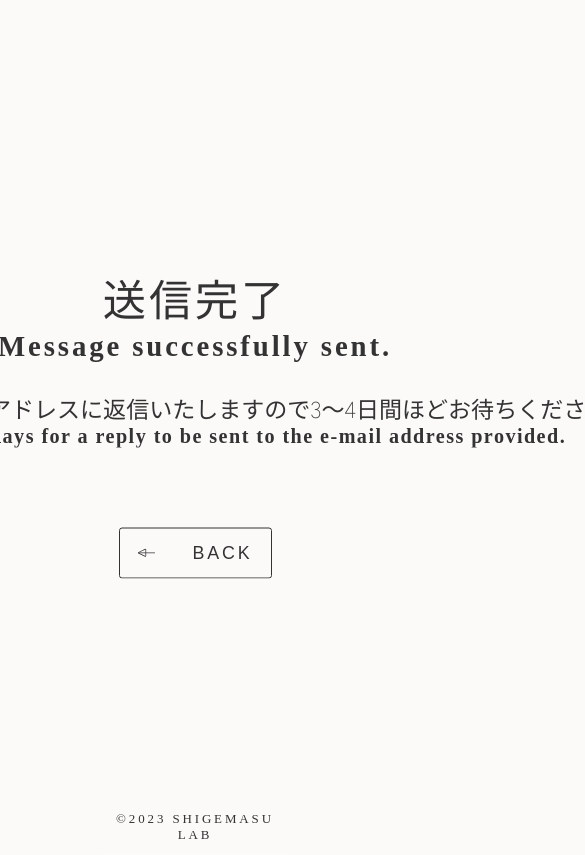
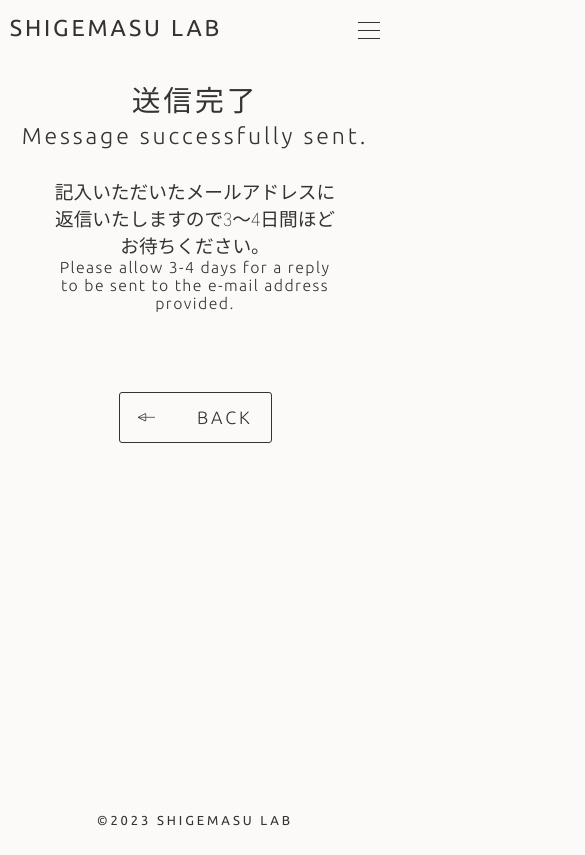
Before and after one commit to shigelab/shigelab, a website: page thanks.html in a window 390 px wide. Shown: the top 855 px of the page, 585 px wide, since content can reach past the window. Drawn offline with nearby package versions, Linux system fonts and the light colour scheme.

Commit message:
complite version1

```diff
--- a/css/contact.css
+++ b/css/contact.css
@@ -240,25 +240,23 @@ footer {
     background-color: #FCFAF9;
     text-align: center;
     color: #333333;
-    position: absolute;
-    top: 50%;
-    left: 50%;
-    transform: translate(-50%, -50%);
-    width: auto;
-    height: auto;
+    width: 100%;
+    height: 95vh;
 }
 
 .thanks h1 {
     font-family: 'Zen Kaku Gothic New', sans-serif;
     font-style: normal;
     font-weight: 200;
-    font-size: 1.5rem;
+    font-size: 1.3rem;
     letter-spacing: 0.1rem;
+    margin: 20% auto 1%;
 }
 
 .thanks h3 {
-    font-family: Andale Mono;
+    font-family: 'Ubuntu', sans-serif;
     letter-spacing: 0.1rem;
+    font-weight: 200;
     font-size: 1rem;
     margin: 2px auto 28px;
 }
@@ -268,11 +266,11 @@ footer {
     font-style: normal;
     font-weight: 200;
     font-size: 0.8rem;
-    width: 1080px;
 }
 
 .thanks h6 {
-    font-family: Andale Mono;
+    font-family: 'Ubuntu', sans-serif;
+    font-weight: 300;
     letter-spacing: 0.05rem;
     font-size: 0.7rem;
     margin-bottom: 80px;
@@ -290,16 +288,11 @@ footer {
 
 footer.thanks-footer {
     font-size: 0.45rem;
-    font-family: Andale Mono;
+    font-family: 'Ubuntu', sans-serif;
     letter-spacing: 0.1rem;
     color: #333333;
     background-color: #FCFAF9;
     text-align: center;
-    padding: 0.4rem;
-    position: absolute;
-    top: 98%;
-    left: 50%;
-    transform: translate(-50%, -50%);
 }
 
 @media screen and (max-width: 1080px) and (max-height: 1400px) {
@@ -321,6 +314,14 @@ footer.thanks-footer {
     .title h3 {
         font-size: 0.62rem;
     }
+    .thanks h5 {
+        width: 70%;
+        margin: 0 auto;
+    }
+    .thanks h6 {
+        width: 70%;
+        margin: 0 auto 80px;
+    }
 }
 
 @media screen and (max-width: 768px) {
@@ -338,6 +339,26 @@ footer.thanks-footer {
     div.normal {
         height: fit-content;
         margin: 0 8vw auto 8vw;
+    }
+
+    .thanks h1 {
+        font-size: 1rem;
+        margin: 20% auto 1%;
+    }
+
+    .thanks h3 {
+        font-size: 0.8rem;
+        margin: 2px auto 28px;
+    }
+
+
+    .thanks h5 {
+        font-size: 0.65rem;
+        width: 75%;
+    }
+    .thanks h6 {
+        font-size: 0.55rem;
+        width: 75%;
     }
 }
 
--- a/css/index.css
+++ b/css/index.css
@@ -740,7 +740,7 @@ footer {
     }
 
     .subtitle h3 {
-        font-size: 0.74rem;
+        font-size: 0.62rem;
     }
 
     .list {
--- a/css/news.css
+++ b/css/news.css
@@ -244,11 +244,11 @@ footer {
     }
 
     .title h2 {
-        font-size: 0.85rem;
+        font-size: 0.82rem;
     }
 
     .title h3{
-        font-size: 0.6rem;
+        font-size: 0.42rem;
     }
 
     .news-list {
--- a/css/report.css
+++ b/css/report.css
@@ -1,15 +1,19 @@
 @import url(https://fonts.googleapis.com/earlyaccess/notosansjp.css);
-@import url(https://fonts.googleapis.com/css2?family=Zen+Kaku+Gothic+New:wght@300;400;500;700&display=swap);
+@import url(https://fonts.googleapis.com/css2?family=Ubuntu:wght@300;400;500&family=Zen+Kaku+Gothic+New:wght@300;400;500;700&display=swap);
 
 * {
     margin: 0;
     padding: 0;
     overflow-x: auto;
+    box-sizing: border-box;
 }
 
-html {
+html, body {
     font-size: 180%;
     background-color: #FCFAF9;
+    height: 100%;
+    overflow-x: hidden;
+    position: relative;
 }
 
 
@@ -24,23 +28,28 @@ div.page {
     font-family: 'Zen Kaku Gothic New', sans-serif;
     font-weight: 300;
     font-style: normal;
-    /* background-color: red;*/
+    overflow: hidden;
+    position: relative;
 }
 
 div.normal {
-    margin: 0 12vw auto 12vw;
+    margin: 0 0 auto 12vw;
+}
+
+.content{
+    min-height: 65vh;
 }
 
 div.title {
     color: #333333;
     height: auto;
-    margin: 120px 0 30px;
+    margin: 10% 0 5%;
     text-align: left;
-    width: 920px;
+    width: 80%;
 }
 
 .title h2 {
-    font-size: 1.2rem;
+    font-size: 1rem;
     font-weight: 400;
     letter-spacing: 0.3rem;
     overflow: hidden;
@@ -77,10 +86,10 @@ div.title {
 }
 
 .title h3 {
-    font-family: Andale Mono;
+    font-family: 'Ubuntu', sans-serif;
     font-size: 0.7rem;
     font-style: normal;
-    font-weight: lighter;
+    font-weight: 300;
     text-align: right;
     margin: 0.5rem 0 0 0;
     letter-spacing: 0.1rem;
@@ -91,18 +100,18 @@ p {
     font-weight: 200;
     font-style: normal;
     font-size: 0.62rem;
-    width: 920px;
+    width: 80%;
     /* min-height: 80vh; */
 }
 
 .end {
-    width: 920px;
+    width: 80%;
     margin-top: 2rem;
 }
 
 button {
-    font-family: Andale Mono;
-    font-weight: normal;
+    font-family: 'Ubuntu', sans-serif;
+    font-weight: 300;
     font-style: normal;
     font-size: 0.85rem;
     background-color: transparent;
@@ -208,7 +217,7 @@ button.center {
 .btns {
     display: flex;
     justify-content: space-between;
-    width: 920px;
+    width: 80%;
     margin: 120px 0 40px;
 }
 
@@ -237,19 +246,119 @@ button.center {
     width: 45vw;
     height: auto;
     position: absolute;
-    right: -120px;
-    bottom: -80px;
+    right: 0;
+    bottom: 5%;
 }
-
-
 
 
 footer {
     font-size: 0.45rem;
-    font-family: Andale Mono;
+    font-family: 'Ubuntu', sans-serif;;
     letter-spacing: 0.1rem;
     color: #333333;
     background-color: #FCFAF9;
     text-align: center;
     padding: 0.4rem;
 }
+
+@media screen and (max-width: 1024px) {
+    .back-heart{
+        width: 50vw;
+        bottom: 10%;
+    }
+}
+
+@media screen and (max-width: 768px) {
+
+    .explain-text h3 {
+        width: 100%;
+        font-size: 1.2rem;
+    }
+
+    .explain-text h5 {
+        font-size: 0.8rem;
+    }
+
+    .explain-text p {
+        font-size: 0.6rem;
+    }
+
+    button {
+        width: 210px;
+        height: 70px;
+        font-size: 0.72rem;
+    }
+
+    div.title{
+        margin-top: 15%;
+    }
+
+    .title h2 {
+        font-size: 0.9rem;
+    }
+
+    .back-heart{
+        width: 60vw;
+        bottom: 15%;
+    }
+
+}
+
+@media screen and (max-width: 540px) {
+    button {
+        width: 180px;
+        height: 60px;
+        font-size: 0.72rem;
+    }
+
+    button .arrow {
+        width: 24px;
+        height: auto;
+    }
+
+    div.title{
+        margin-top: 20%;
+    }
+
+    .title h2 {
+        font-size: 0.85rem;
+    }
+
+    .title h3{
+        font-size: 0.6rem;
+    }
+
+    .back-heart{
+        width: 70vw;
+        bottom: 20%;
+    }
+}
+
+@media screen and (max-width: 380px) {
+    button {
+        font-size: 0.62rem;
+        width: 153px;
+        height: 51px;
+    }
+
+    button .arrow {
+        width: 18px;
+        height: auto;
+    }
+}
+
+@media screen and (max-width: 340px) {
+    .title h2 {
+        font-size: 0.75rem;
+    }
+
+    .title h3{
+        font-size: 0.55rem;
+    }
+
+    button {
+        padding: 4%;
+        width: fit-content;
+        height: fit-content;
+    }
+}
--- a/thanks.html
+++ b/thanks.html
@@ -6,10 +6,33 @@
     <meta name="viewport" content="width=device-width, initial-scale=1.0">
     <title>Complete</title>
     <link rel="stylesheet" type="text/css" href="css/contact.css">
+    <link rel="stylesheet" type="text/css" href="css/header.css">
+    <script src="https://cdnjs.cloudflare.com/ajax/libs/gsap/3.12.2/gsap.min.js"></script>
+    <script src="https://cdnjs.cloudflare.com/ajax/libs/gsap/3.12.2/ScrollTrigger.min.js"></script>
+    <script src="https://cdnjs.cloudflare.com/ajax/libs/gsap/3.12.2/ScrollToPlugin.min.js"></script>
     <script src="js/button_ani.js" defer></script>
+    <script src="js/responsive_header.js" defer></script>
 </head>
 
 <body>
+    <header class="header-anime header-bg">
+        <h1 class="headline"> SHIGEMASU LAB </h1>
+        <div class="responsive-btn">
+            <div class="menu-line1"></div>
+            <div class="menu-line2"></div>
+            <div class="menu-line3"></div>
+        </div>
+        <nav class="navi">
+            <ul class="navi-list">
+                <li class="nav-item"><a href="index.html">HOME</a></li>
+                <li class="nav-item"><a href="news.html?page=0">NEWS</a></li>
+                <li class="nav-item"><a href="info.html">INFO</a></li>
+                <li class="nav-item"><a href="member.html">MEMBER</a></li>
+                <li class="nav-item"><a href="contact.html">CONTACT</a></li>
+            </ul>
+        </nav>
+    </header>
+    <div class="page">
         <div class="thanks">
             <h1>送信完了</h1>
             <h3>Message successfully sent. </h3>
@@ -18,6 +41,7 @@
             <button class="bgright black center back" onclick="location.href='./contact.html'">
                 <span><img id="arrow-img" src="image/arrow_black.svg" class="arrow">BACK</span>
             </button>
+        </div>
     </div>
 
     <footer class="thanks-footer">
```
Also changed, not shown: css/member.css (+20 -3 lines). Lines whose indentation alone changed are shown as unchanged.
